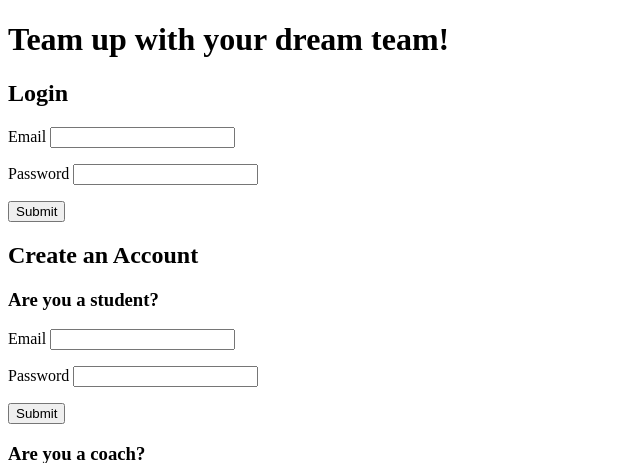
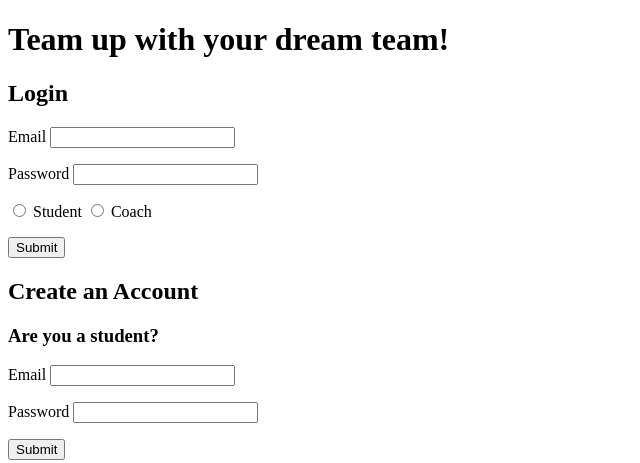
Before and after one commit to iareadrian/HB-college-athlete-recruiting, a Flask app: page / in a window 1280 px wide. Shown: the top 463 px of the page, without its empty margins (0-640 px from the left). Run offline with Flask 2, Linux system fonts and the light colour scheme.

Commit message:
Student and coach user types can log in

```diff
--- a/crud.py
+++ b/crud.py
@@ -29,12 +29,14 @@ def create_student_user(student_email,
                       location_id=location_id)
     return student
 
+
 def create_sport(sport_name):
     '''Create and return a new sport'''
 
     sport = model.Sport(sport_name=sport_name)
 
     return sport
+
 
 def create_position(position_name, sport_name=None):
     '''Create and return a new positon'''
--- a/server.py
+++ b/server.py
@@ -22,7 +22,36 @@ def homepage():
 def login_user():
     '''Log users in'''
 
-# TODO: finish login route
+    email = request.form.get('email')
+    password = request.form.get('password')
+    user_type = request.form.get('user_type')
+
+    if user_type == 'student':
+        student = crud.get_student_by_email(email)
+
+        if not student or student.student_password != password:
+            flash('The email or password you entered was incorrect. Try again.')
+
+            return redirect('/')
+        else:
+            session['user_id'] = student.student_id
+            session['user_type'] = 'student'
+            flash('Login Successful!')
+
+            return redirect('/student-profile')
+
+    elif user_type == 'coach':
+        coach = crud.get_coach_by_email(email)
+
+        if not coach or coach.coach_password != password:
+            flash('The email or password you entered was incorrect. Try again.')
+
+            return redirect('/')
+        else:
+            session['user_id'] = coach.coach_id
+            session['user_type'] = 'coach'
+
+            return redirect('/coach-profile')
 
 
 @app.route('/register/student', methods=['POST'])
--- a/templates/homepage.html
+++ b/templates/homepage.html
@@ -15,7 +15,11 @@
         Password <input type="text" name="password">
     </p>
 
-    <!--TODO: add radio buttons to choose the type of user logging in-->
+    <input type="radio" name="user_type" value="student" id="student">
+    <label for="student">Student</label>
+
+    <input type="radio" name="user_type" value="coach" id="coach">
+    <label for="coach">Coach</label>
 
     <p>
         <input type="submit">
```
